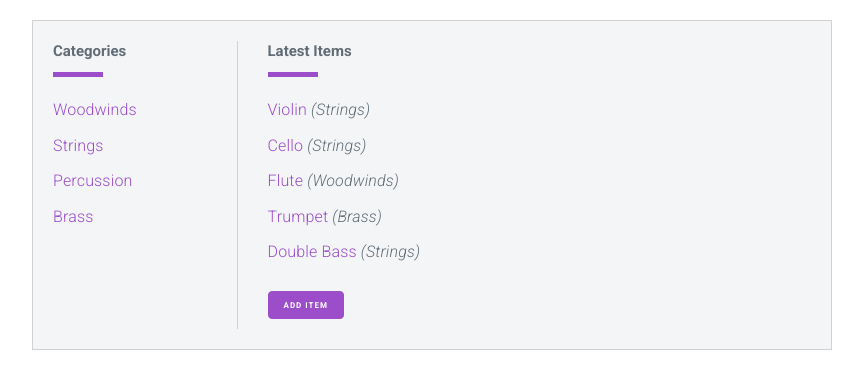
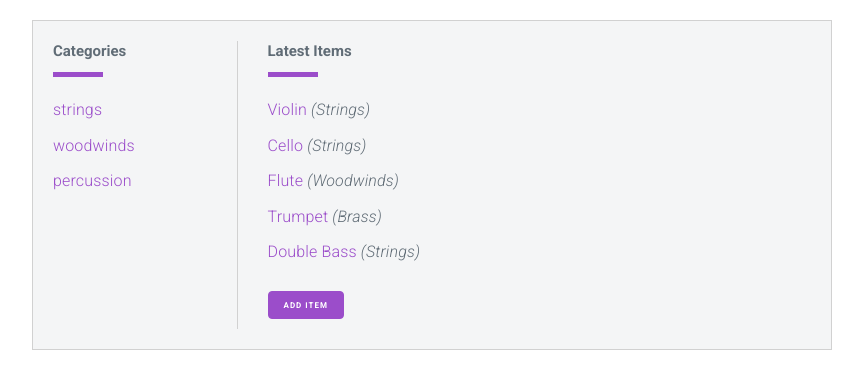
Before and after one commit to rrjoson/udacity-item-catalog, a Flask app: page / in a window 1280 px wide. Shown: the part 52-441 px from the top of the page, without its empty margins (208-1071 px from the left). Run offline with Flask 2, Linux system fonts and the light colour scheme; some libraries are stand-ins or nearby versions.

Commit message:
feat: Add dynamic categories data

```diff
--- a/application.py
+++ b/application.py
@@ -16,7 +16,8 @@ session = DBSession()
 @app.route('/')
 @app.route('/catalog')
 def showCategories():
-	return render_template('categories.html')
+	categories = session.query(Category).all()
+	return render_template('categories.html', categories = categories)
 
 @app.route('/catalog/<int:catalog_id>')
 @app.route('/catalog/<int:catalog_id>/items')
--- a/templates/categories.html
+++ b/templates/categories.html
@@ -10,26 +10,13 @@
 					<span class="header__bar"></span>
 				</h6>
 				<ul class="list__items">
-					<a href="/">
-						<li class="items__item">
-							<span class="item__name">Woodwinds</span>
-						</li>
-					</a>
-					<a href="/">
-						<li class="items__item">
-							<span class="item__name">Strings</span>
-						</li>
-					</a>
-					<a href="/">
-						<li class="items__item">
-							<span class="item__name">Percussion</span>
-						</li>
-					</a>
-					<a href="/">
-						<li class="items__item">
-							<span class="item__name">Brass</span>
-						</li>
-					</a>
+					{% for category in categories %}
+						<a href="/">
+							<li class="items__item">
+								<span class="item__name">{{category.name}}</span>
+							</li>
+						</a>
+					{% endfor %}
 				</ul>
 			</div>
 		</div>
```
Also changed, not shown: itemcatalog.db.
